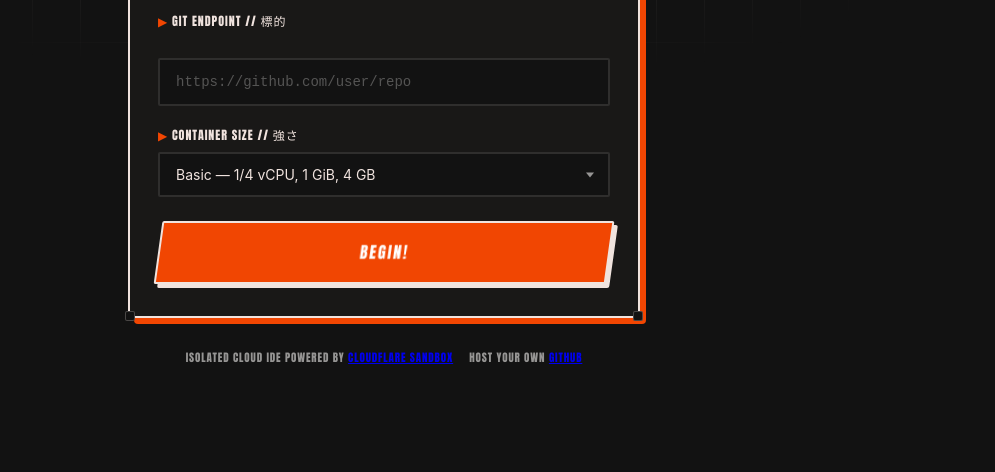
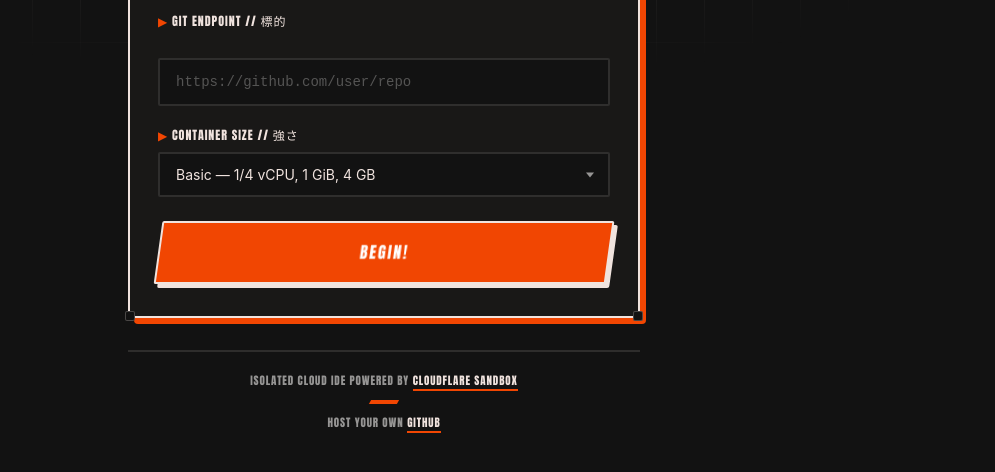
Before and after one commit to omkarkhair/tenfootpole, a website: page public/index.html in a window 1280 px wide. Shown: the part 582-1054 px from the top of the page, without its empty margins (256-1251 px from the left). Before the commit the page ends 997 px from the top, so only its background shows below. Drawn offline with Linux system fonts and the light colour scheme; a web font is replaced by a local one.

Commit message:
footer styled

```diff
--- a/public/style.css
+++ b/public/style.css
@@ -545,3 +545,29 @@ input[type="text"], select { border-radius: 2px; border-width: 2px; }
 .btn-text .w-a, .btn-text .w-b { display: flex; flex-direction: column; align-items: center; justify-content: center; line-height: 1.1; }
 .btn-text .jp-word { font-size: 1.05em; }
 .btn-text .romaji { font-size: 10px; letter-spacing: 0.1em; opacity: 0.85; text-transform: none; margin-top: 2px; }
+
+/* ---------- Footer ---------- */
+.footer {
+  width: 100%;
+  flex-direction: column;
+  justify-content: center;
+  gap: 10px;
+  padding-top: 20px;
+  border-top: 2px solid var(--border);
+  text-align: center;
+  font-size: 11px;
+  line-height: 1.6;
+}
+.footer .sep {
+  width: 28px;
+  height: 4px;
+  background: var(--orange);
+  transform: skewX(-30deg);
+}
+.footer a {
+  color: var(--text);
+  text-decoration: none;
+  border-bottom: 2px solid var(--orange);
+  transition: color 120ms var(--ease), background 120ms var(--ease);
+}
+.footer a:hover { background: var(--orange); color: #fff; }
```
